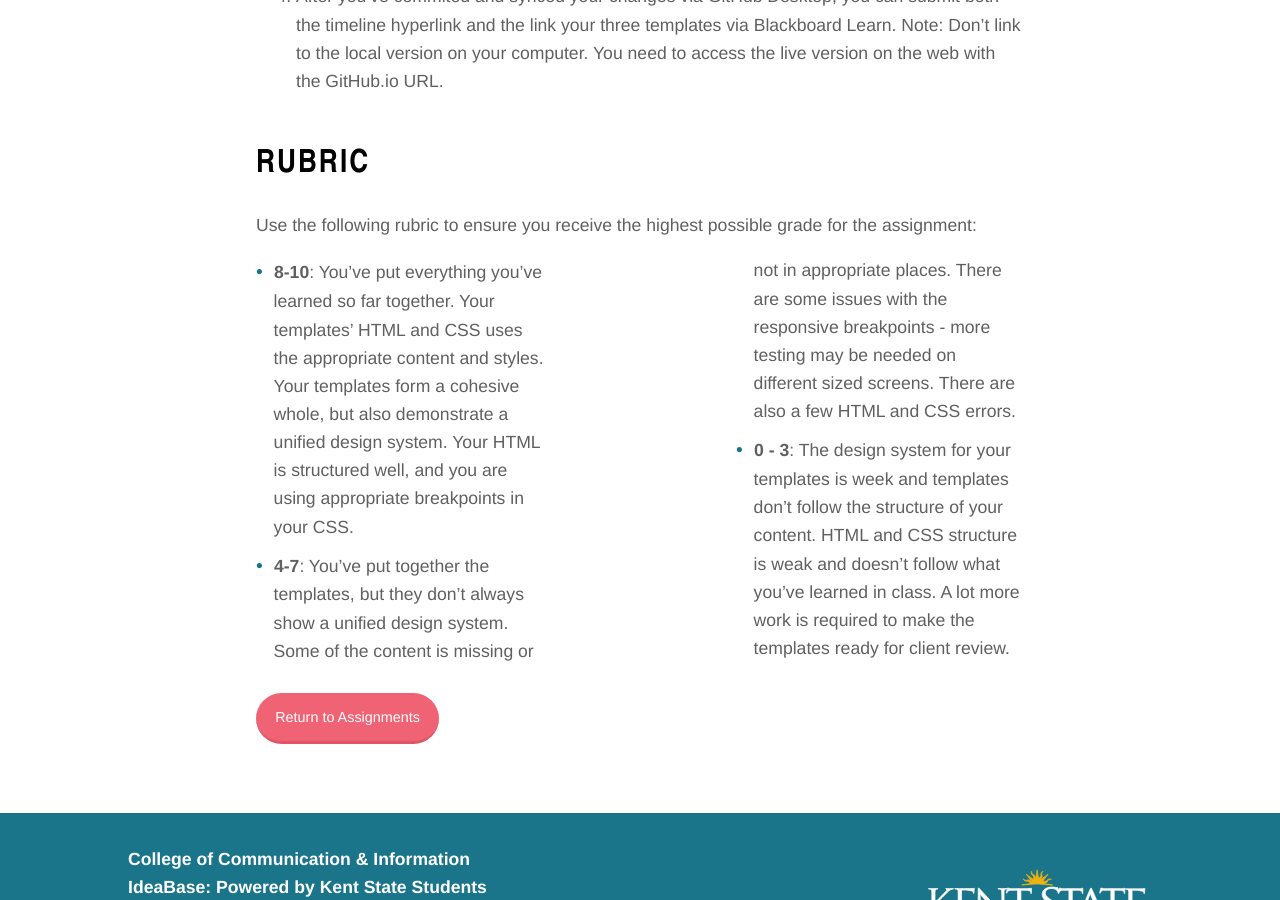
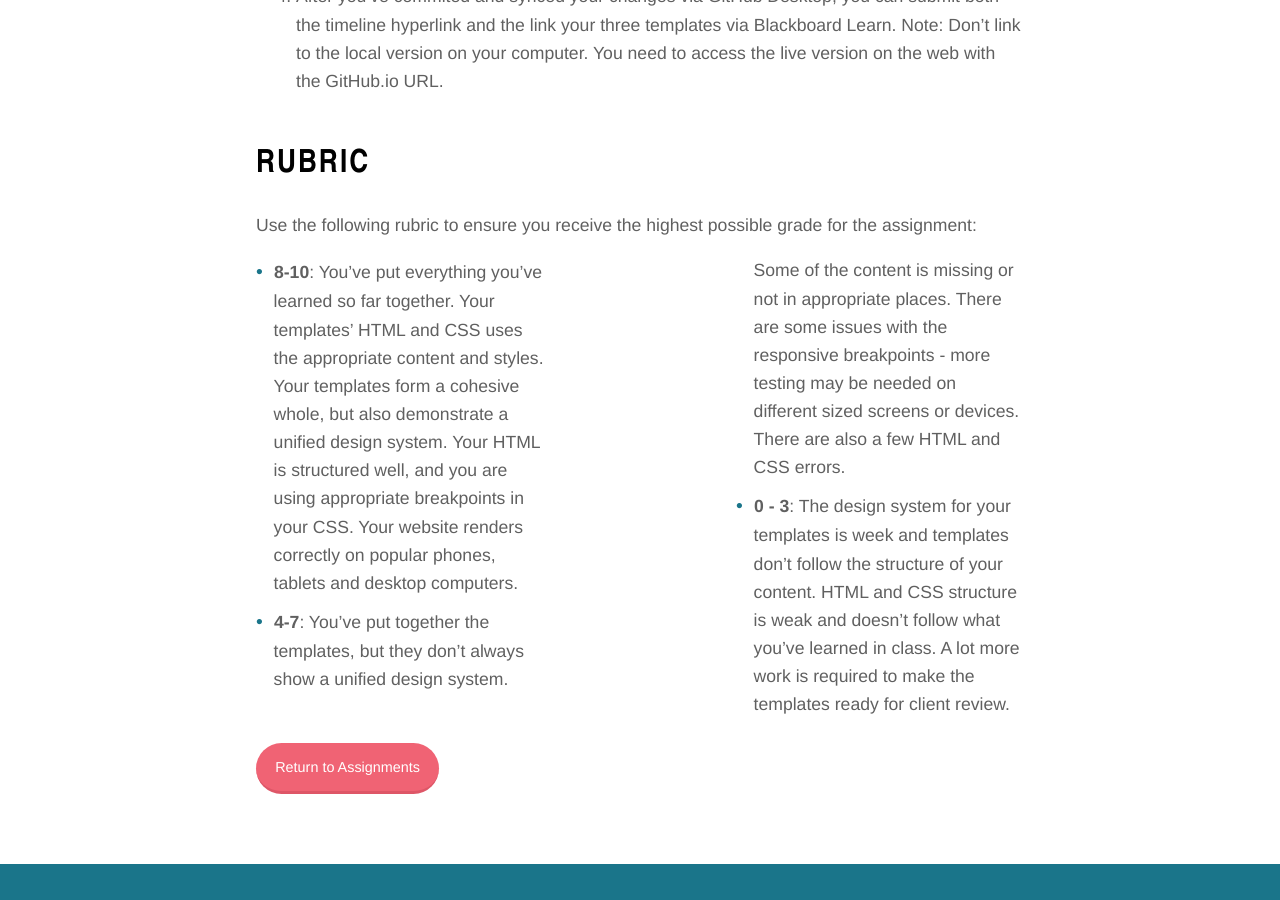
Before and after one commit to KentStateWeb/rwd, a Jekyll site: the page built from _assignments/templates.md, in a window 1280 px wide and 900 px high, scrolled down 1693 px. Built offline with Jekyll 4.4.1, drawn with Linux system fonts in a browser that asks for light colours.

Commit message:
Updated templates assignment

```diff
--- a/_assignments/templates.md
+++ b/_assignments/templates.md
@@ -79,6 +79,6 @@ You'll be submitting your templates via your GitHub repository.
 
 Use the following rubric to ensure you receive the highest possible grade for the assignment:
 
-* **8-10**: You've put everything you've learned so far together.  Your templates' HTML and CSS uses the appropriate content and styles.  Your templates form a cohesive whole, but also demonstrate a unified design system.  Your HTML is structured well, and you are using appropriate breakpoints in your CSS.
-* **4-7**: You've put together the templates, but they don't always show a unified design system.  Some of the content is missing or not in appropriate places.  There are some issues with the responsive breakpoints - more testing may be needed on different sized screens.  There are also a few HTML and CSS errors.
+* **8-10**: You've put everything you've learned so far together.  Your templates' HTML and CSS uses the appropriate content and styles.  Your templates form a cohesive whole, but also demonstrate a unified design system.  Your HTML is structured well, and you are using appropriate breakpoints in your CSS. Your website renders correctly on popular phones, tablets and desktop computers.
+* **4-7**: You've put together the templates, but they don't always show a unified design system.  Some of the content is missing or not in appropriate places.  There are some issues with the responsive breakpoints - more testing may be needed on different sized screens or devices.  There are also a few HTML and CSS errors.
 * **0 - 3**: The design system for your templates is week and templates don't follow the structure of your content.  HTML and CSS structure is weak and doesn't follow what you've learned in class.   A lot more work is required to make the templates ready for client review.
```
Also changed, not shown: 1 other file.
